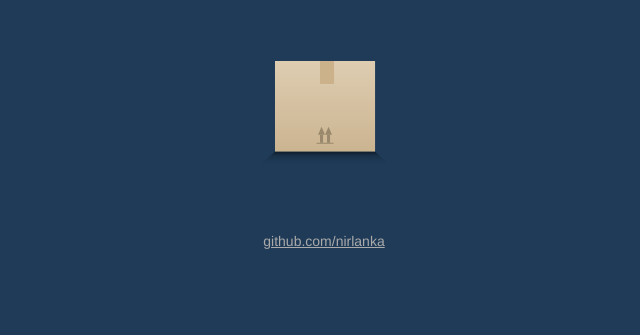
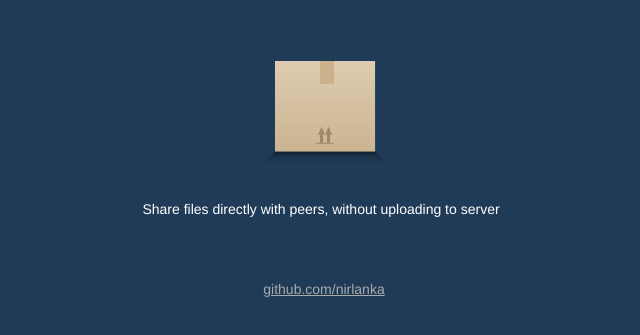
Before and after one commit to nirlanka/file-cargo, a website built with webpack: page public/index.html in a window 1280 px wide. Shown: the part 137-472 px from the top of the page, without its empty margins (316-956 px from the left). Built offline with nearby package versions, Linux system fonts and the light colour scheme.

Commit message:
Add description

```diff
--- a/public/index.html
+++ b/public/index.html
@@ -2,7 +2,7 @@
 <html>
   <head>
     <title>File Cargo</title>
-    <meta name="description" content="Base template for Coffeescript server and front-end">
+    <meta name="description" content="Share files directly with peers, without uploading to server">
     <link id="favicon" rel="icon" href="/favicon.ico" type="image/x-icon">
     <meta charset="utf-8">
     <meta http-equiv="X-UA-Compatible" content="IE=edge">
@@ -41,7 +41,9 @@
     </section>
 
     <section class="center-text">
-      <ul id="magnets"></ul>
+      <ul id="magnets">
+        Share files directly with peers, without uploading to server
+      </ul>
     </section>
 
     <footer class="center-text">
```
Also changed, not shown: public/download.html (+1 -1 lines).
